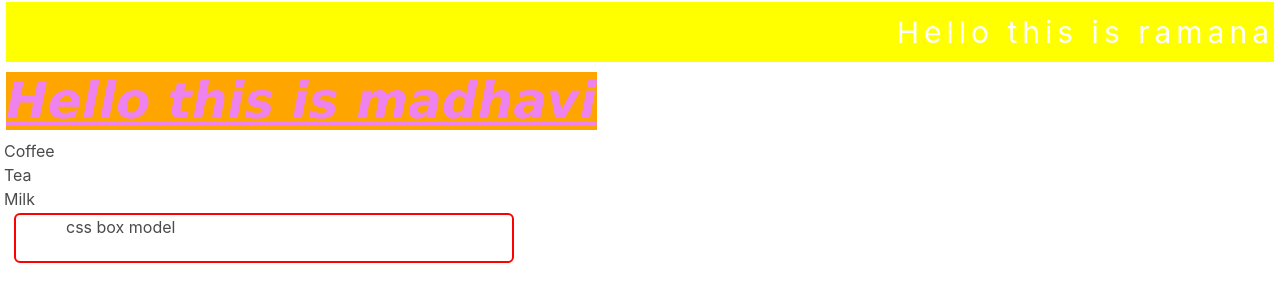
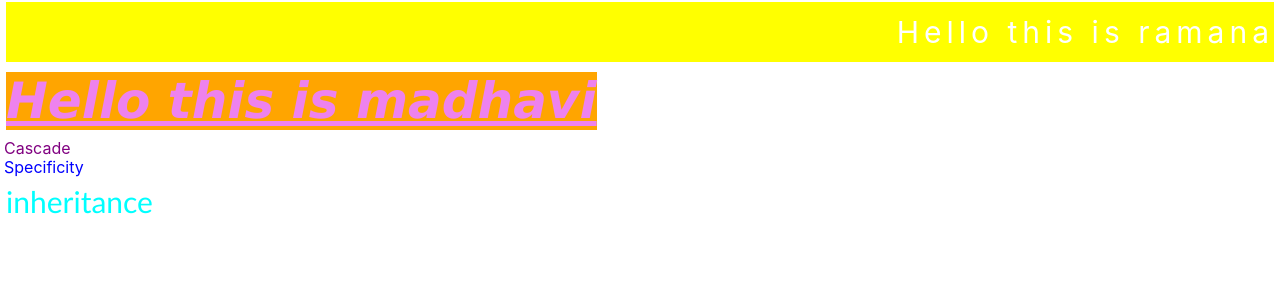
Before and after one commit to madhavi-anneboina/my-reactapp, a React (Create React App) app: page / in a window 1280 px wide. Shown: the top 302 px of the page. Built offline with nearby package versions, Linux system fonts and the light colour scheme.

Commit message:
cascade,speciicity,inheritance changes adde

```diff
--- a/src/App.js
+++ b/src/App.js
@@ -44,15 +44,19 @@ const App = () => {
 
       <div class="yellow">Hello this is ramana</div>
       <span class="orange">Hello this is madhavi </span>
-        <ul>
+        {/* <ul>
         <li>Coffee</li>
         <li>Tea</li>
         <li>Milk</li>
-      </ul>
+      </ul> */}
+
+      <h2>Cascade</h2>
+      <h3  id = "title"
+      class="sub-headiing">Specificity</h3>
 
 
-      <div class="box-model">
-       css box model
+      <div class="inheritance">
+       <p>inheritance</p>
       </div>
           {/* <Greet name="ramana">
         <div>How are you doing props</div>
--- a/src/index.css
+++ b/src/index.css
@@ -88,6 +88,26 @@ span {
   padding-left: 50px;
   margin-left: 10px;
   border-radius: 6px;
+}
+
+
+h2 {
+  color: purple;
+}
+
+h3 {
+  color: green;
+}
+#title {
+  color: blue;
+}
+.sub-headiing {
+  color: brown;
+}
+.inheritance{
+  color:aqua;
+  font-family: 'Gill Sans', 'Gill Sans MT', Calibri, 'Trebuchet MS', sans-serif;
+  font-size: 30px;
 }
 
 /*
```
